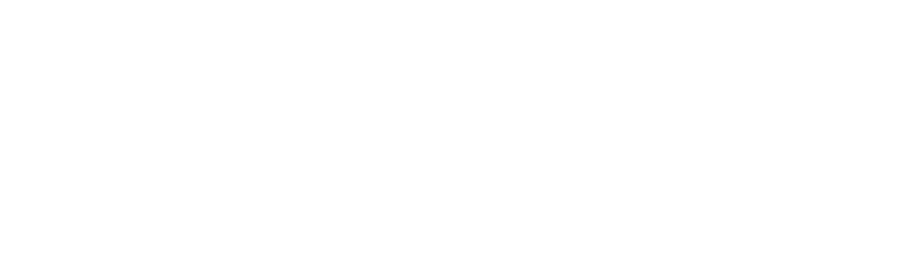
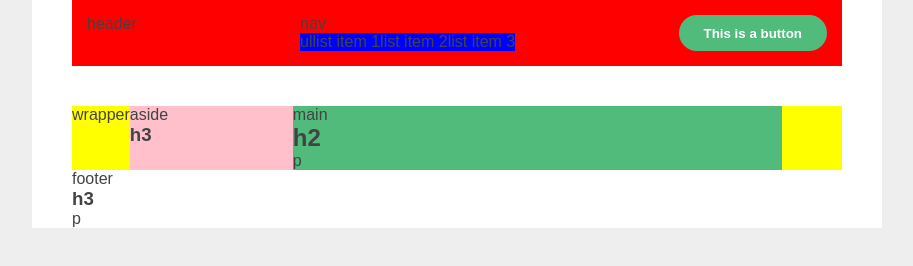
Before and after one commit to TheNotoriousSmalls/stardustlab, a plain HTML site: page index.html in a window 1280 px wide. Shown: the whole page, without its empty margins (183-1096 px from the left). Drawn offline with Linux system fonts and the light colour scheme.

Commit message:
test test test

```diff
--- a/css/style.css
+++ b/css/style.css
@@ -0,0 +1,89 @@
+* {
+  margin: 0;
+  padding: 0;
+  box-sizing: border-box;
+}
+
+a {
+  color: inherit;
+  text-decoration: none;
+}
+
+body {
+  background-color: #eee;
+  color: #434344;
+  font-family: "Montserrat", sans-serif;
+  font-weight: 400;
+}
+
+/* page layout */
+
+.container {
+  max-width: 850px;
+  margin: 0 auto;
+  padding: 0 40px;
+  display: flex;
+  flex-direction: column;
+  background-color: #fff;
+}
+
+/* header */
+
+header {
+  padding: 15px;
+  margin-bottom: 40px;
+  display: flex;
+  justify-content: space-between;
+  background-color: red;
+}
+
+header nav ul {
+  display: flex;
+  align-items: baseline;
+  list-style-type: none;
+  background-color: blue;
+}
+
+header button {
+  border: none;
+  padding: 8px 25px;
+  color: #fff;
+  font-weight: 600;
+  cursor: pointer;
+  border-radius: 1.25rem;
+  background-color: #51bb7b;
+}
+
+/* main section */
+
+.wrapper {
+  display: flex;
+  flex-direction: row;
+  background-color: yellow;
+}
+
+.main {
+  flex: 3;
+  margin-right: 60px;
+  background-color: #51bb7b;
+}
+
+/* sidebar */
+
+.sidebar {
+  flex: 1;
+  background-color: pink;
+}
+
+/* footer */
+
+@media (max-width: 400px) {
+  .wrapper {
+    flex-direction: column;
+  }
+
+  .main {
+    margin-right: 0;
+    margin-bottom: 60px;
+  }
+}
--- a/index.html
+++ b/index.html
@@ -4,20 +4,45 @@
     <meta charset="UTF-8" />
     <meta http-equiv="X-UA-Compatible" content="IE=edge" />
     <meta name="viewport" content="width=device-width, initial-scale=1.0" />
-    <title>Document</title>
+    <title>Stardust Lab</title>
+
+    <link rel="stylesheet" href="/css/style.css" />
   </head>
 
-  <link rel="stylesheet" href="/css/style.css" />
+  <div class="container">
+    <header>
+      header
+      <nav>
+        nav
+        <ul>
+          ul
+          <li>list item 1</li>
+          <li>list item 2</li>
+          <li>list item 3</li>
+        </ul>
+      </nav>
+      <button>This is a button</button>
+    </header>
 
-  <header></header>
-  <body>
-    <div class="container"></div>
-    <div></div>
-    <div></div>
-    <div></div>
-    <div></div>
-  </body>
-  <footer></footer>
+    <div class="wrapper">
+      wrapper
+      <aside class="sidebar">
+        aside
+        <h3>h3</h3>
+      </aside>
+      <section class="main">
+        main
+        <h2>h2</h2>
+        <p>p</p>
+      </section>
+    </div>
+
+    <footer>
+      footer
+      <h3>h3</h3>
+      <p>p</p>
+    </footer>
+  </div>
 
   <script src="/js/script.js"></script>
 </html>
```
